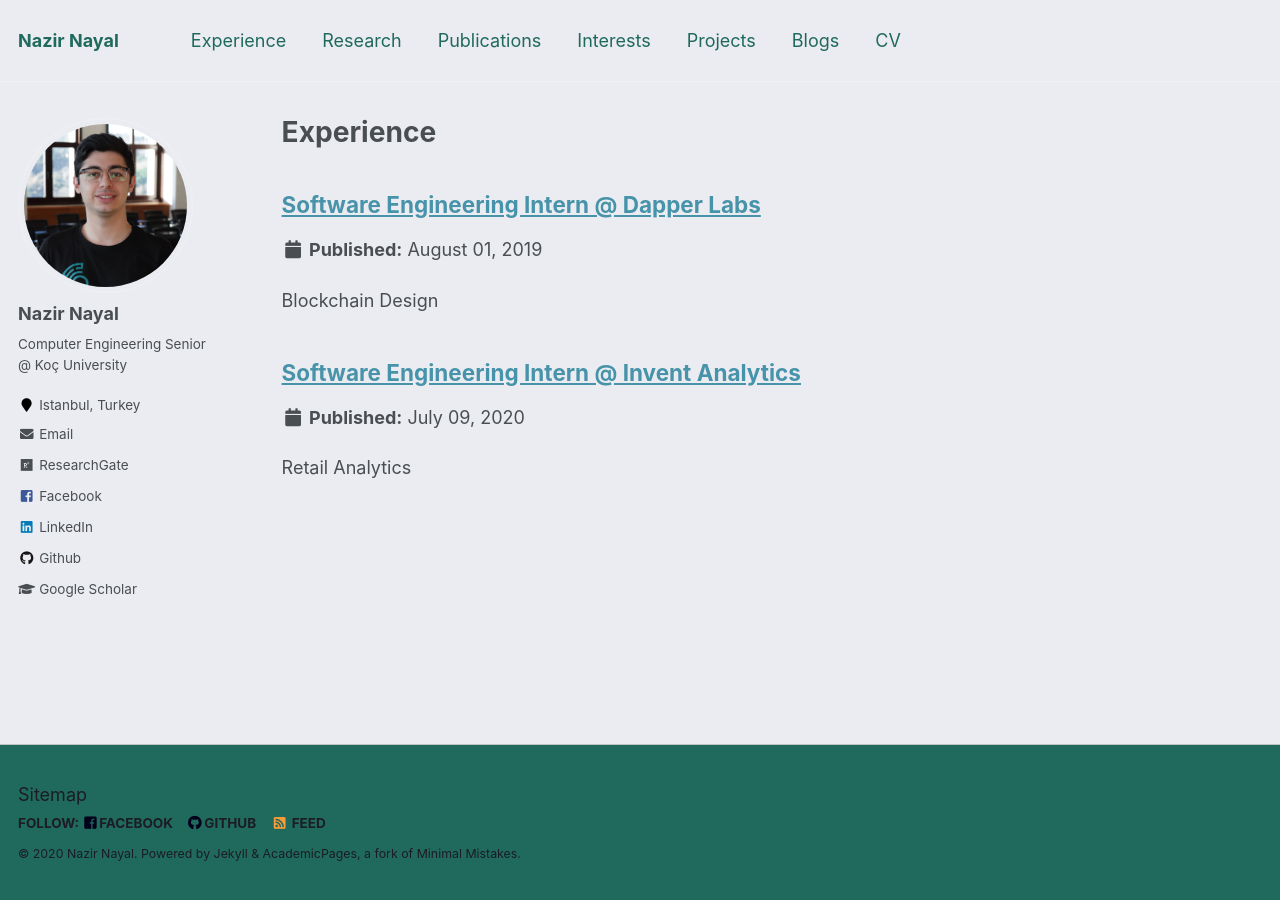
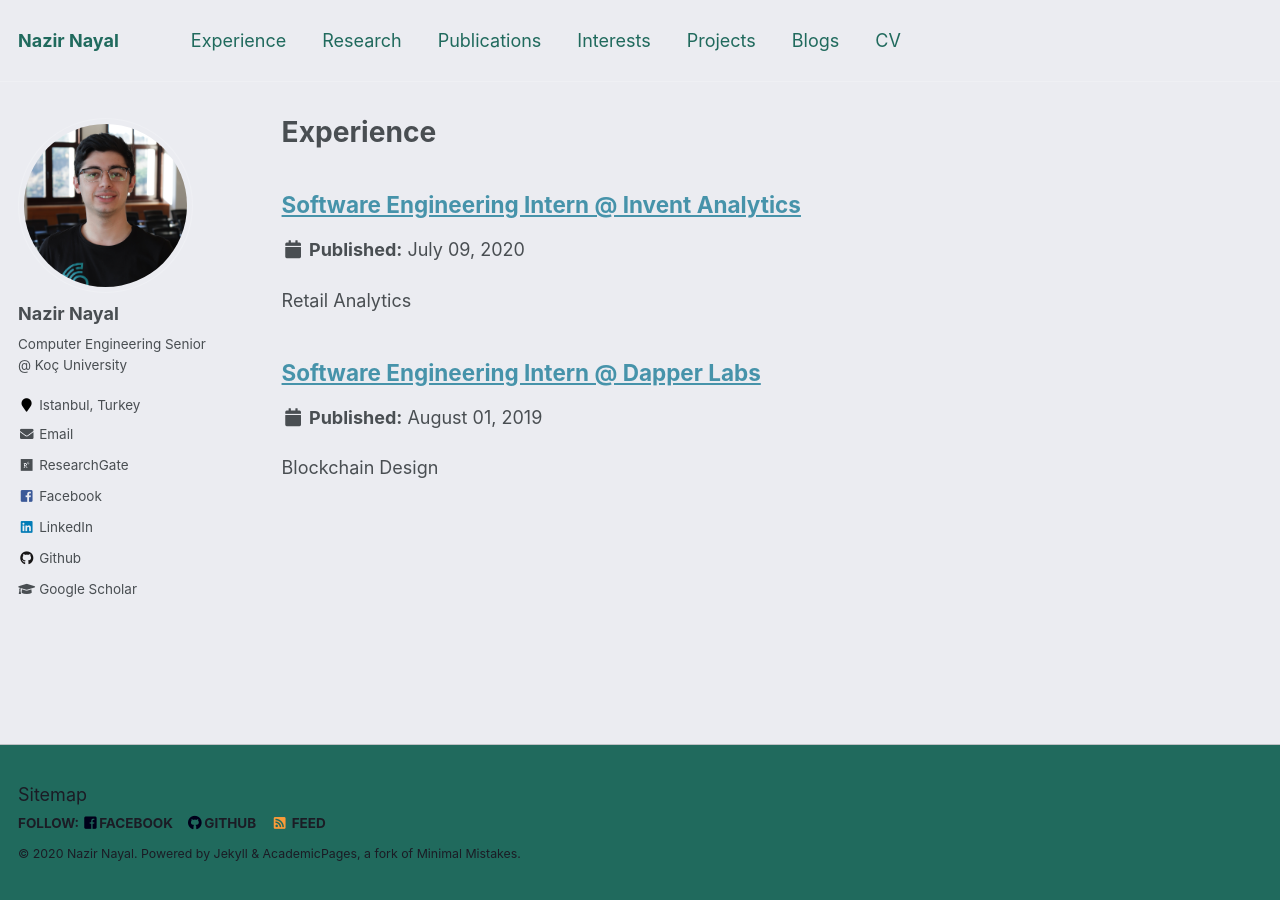
Before and after one commit to NazirNayal8/nazirnayal.github.io, a Jekyll site: the page built from _pages/experience.md, in a window 1280 px wide. Built offline with Jekyll 4.4.1, drawn with Linux system fonts in a browser that asks for light colours.

Commit message:
add initial experience

```diff
--- a/_pages/experience.md
+++ b/_pages/experience.md
@@ -5,6 +5,6 @@ permalink: /experience/
 author_profile: true
 ---
 
-{% for post in site.experience %}
+{% for post in site.experience reversed %}
   {% include archive-single.html %}
 {% endfor %}
```
